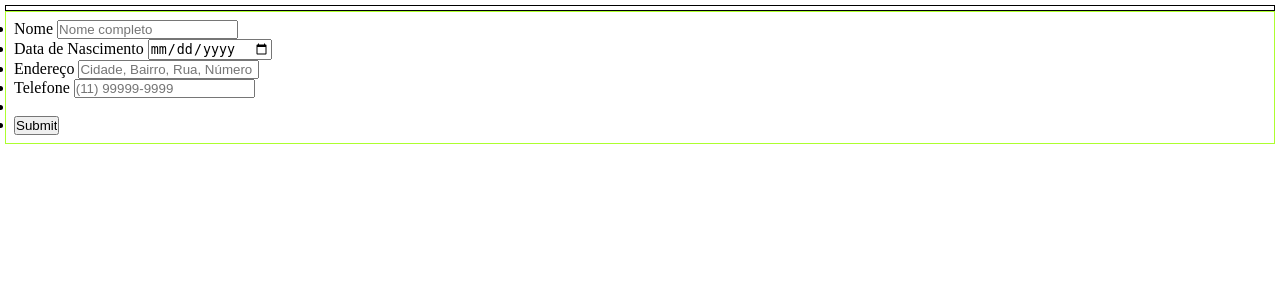
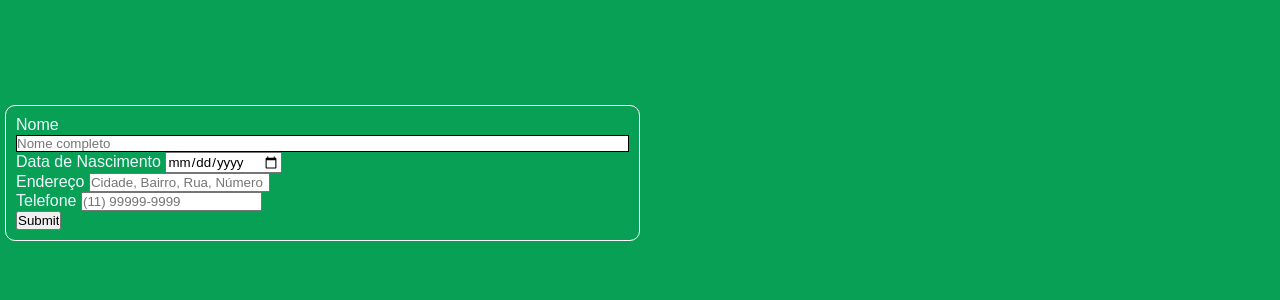
Before and after one commit to Pablo-FullStack-Dev/bem-por-perto, a Flask app: page /cadastro in a window 1280 px wide. Shown: the top 300 px of the page. Run offline with Flask 3, Linux system fonts and the light colour scheme.

Commit message:
atualização incompleta

```diff
--- a/app.py
+++ b/app.py
@@ -3,7 +3,7 @@ from flask import Flask, render_template, request, flash, redirect
 
 app = Flask(__name__)
 
-@app.route("/")
+@app.route("/", endpoint="inicial")
 def home():
     return render_template('index.html')
 
--- /dev/null
+++ b/static/style/ca.css
@@ -0,0 +1,51 @@
+*{
+    padding: 0;
+    margin: 0;
+    box-sizing: border-box;
+    font-family: Arial, Helvetica, sans-serif;
+
+}
+body{
+    background-color: rgb(7, 160, 84);
+    header{
+        width: 100%;
+        height: 100px;
+    }
+    main{
+        width: 100%;
+        height: 100%;
+        padding: 5px;
+
+        section.container{
+            width: 50%;
+            height: 50%;
+            border: 1px solid white;
+            border-radius: 10px;
+            form{
+                ul{
+                    width: 100%;
+                    height: 100%;
+                    list-style: none;
+                    padding: 10px;
+                    color: aliceblue;
+                    li{
+                        width: 100%;
+                        height: 100%;
+                        label{
+                            color: aliceblue;
+                        }
+                    input#nome{
+                        width: 100%;
+                        height: 100%;
+                        border: 1px solid black;
+
+                        }
+                    }
+            }
+            }
+        }
+    }
+    footer{
+        width: 100%;
+    }
+}
--- a/templates/cadas.html
+++ b/templates/cadas.html
@@ -4,7 +4,7 @@
     <meta charset="UTF-8">
     <meta name="viewport" content="width=device-width, initial-scale=1.0">
     <title>Nao sei</title>
-    <link rel="stylesheet" href="static/style/base.css">
+    <link rel="stylesheet" href="/static/style/ca.css">
 </head>
 <body>
     <header>
@@ -30,9 +30,7 @@
                       <label for="telefone">Telefone</label>
                         <input type="tel" name="telefone" id="telefone" placeholder="(11) 99999-9999" maxlength="15" required>
                     </li>
-                    <li>
 
-                    </li>
 
                     <li>
                         <input type="submit">
--- a/templates/index.html
+++ b/templates/index.html
@@ -5,7 +5,7 @@
     <meta name="viewport" content="width=device-width, initial-scale=1.0">
     <title>Bem Por Perto</title>
     <!-- Em Flask, prefira url_for para estáticos -->
-    <link rel="stylesheet" href="{{ url_for('static', filename='style/base.css') }}">
+    <link rel="stylesheet" href="/static/style/base.css">
 </head>
 <body>
     <header>
```
